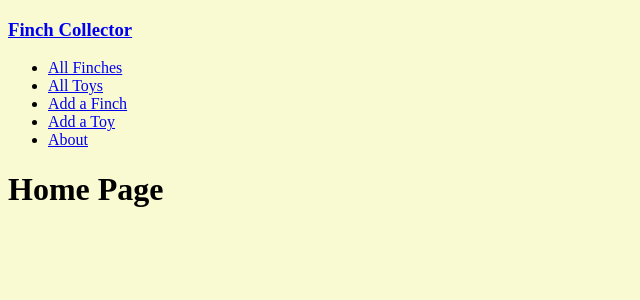
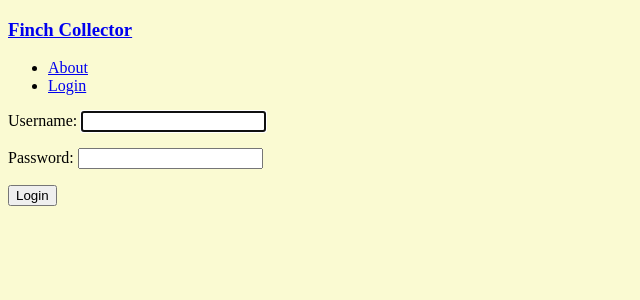
Before and after one commit to jaehyun1009/finch-collector-lab, a Django app: page / in a window 1280 px wide. Shown: the top 300 px of the page, without its empty margins (0-640 px from the left). Run offline with Django 3.2, Linux system fonts and the light colour scheme; some web fonts are replaced.

Commit message:
implement login and logout

```diff
--- a/finch_collector_lab/settings.py
+++ b/finch_collector_lab/settings.py
@@ -120,6 +120,10 @@ USE_TZ = True
 
 STATIC_URL = '/static/'
 
+LOGIN_REDIRECT_URL = 'finches_index'
+
+LOGOUT_REDIRECT_URL = 'home'
+
 # Default primary key field type
 # https://docs.djangoproject.com/en/3.2/ref/settings/#default-auto-field
 
--- a/finch_collector_lab/urls.py
+++ b/finch_collector_lab/urls.py
@@ -18,5 +18,6 @@ from django.urls import path, include
 
 urlpatterns = [
     path('admin/', admin.site.urls),
-    path('', include('main_app.urls'))
+    path('', include('main_app.urls')),
+    path('accounts/', include('django.contrib.auth.urls'))
 ]
--- a/main_app/models.py
+++ b/main_app/models.py
@@ -1,6 +1,7 @@
 from django.db import models
 from django.urls import reverse
 from datetime import date
+from django.contrib.auth.models import User
 
 MEALS = (
   ('B', 'Breakfast'),
@@ -24,6 +25,7 @@ class Finch(models.Model):
   breed = models.CharField(max_length=100)
   description = models.TextField(max_length=250)
   age = models.IntegerField()
+  user = models.ForeignKey(User, on_delete=models.CASCADE)
   toys = models.ManyToManyField(Toy)
 
   def __str__(self):
--- a/main_app/templates/base.html
+++ b/main_app/templates/base.html
@@ -25,11 +25,17 @@
     </div>
     <nav>
       <ul>
-        <li><a href={% url 'finches_index' %}>All Finches</a></li>
-        <li><a href={% url 'toys_index' %}>All Toys</a></li>
-        <li><a href={% url 'finches_create' %}>Add a Finch</a></li>
-        <li><a href={% url 'toys_create' %}>Add a Toy</a></li>
-        <li><a href={% url 'about' %}>About</a></li>
+        {% if user.is_authenticated %}
+          <li><a href={% url 'finches_index' %}>All Finches</a></li>
+          <li><a href={% url 'toys_index' %}>All Toys</a></li>
+          <li><a href={% url 'finches_create' %}>Add a Finch</a></li>
+          <li><a href={% url 'toys_create' %}>Add a Toy</a></li>
+          <li><a href={% url 'about' %}>About</a></li>
+          <li><a href={% url 'logout' %}>Log Out</a></li>
+        {% else %}
+          <li><a href={% url 'about' %}>About</a></li>
+          <li><a href={% url 'home' %}>Login</a></li>
+        {% endif %}
       </ul>
     </nav>
   </header>
--- a/main_app/templates/home.html
+++ b/main_app/templates/home.html
@@ -1,5 +1,16 @@
 {% extends 'base.html' %}
 
 {% block content %}
-  <h1>Home Page</h1>
+{% if not user.is_authenticated %}
+<section>
+  <form action={% url 'home' %} method="post">
+    {% csrf_token %}
+    {{form.as_p}}
+    <input type="hidden" name="next" value={{next}}>
+    <button type="submit">Login</button>
+  </form>
+</section>
+{% else %}
+<h1>Welcome to Finch Collector</h1>
+{% endif %}
 {% endblock %}
--- a/main_app/urls.py
+++ b/main_app/urls.py
@@ -2,7 +2,7 @@ from django.urls import path
 from . import views
 
 urlpatterns = [
-  path('', views.home, name='home'),
+  path('', views.Home.as_view(), name='home'),
   path('about/', views.about, name='about'),
   path('finches/', views.finches_index, name='finches_index'),
   path('finches/<int:finch_id>/', views.finches_detail, name='finches_detail'),
--- a/main_app/views.py
+++ b/main_app/views.py
@@ -1,6 +1,7 @@
 from django.shortcuts import render, redirect
 from django.views.generic import ListView, DetailView
 from django.views.generic.edit import CreateView, UpdateView, DeleteView
+from django.contrib.auth.views import LoginView
 from .models import Finch, Toy
 from .forms import FeedingForm
 
@@ -34,6 +35,9 @@ class ToyDelete(DeleteView):
   model = Toy
   success_url = '/toys/'
 
+class Home(LoginView):
+  template_name = 'home.html'
+
 # Create your views here.
 def home(request):
   return render(request, 'home.html')
```
Also changed, not shown: main_app/migrations/0005_finch_user.py (added).
